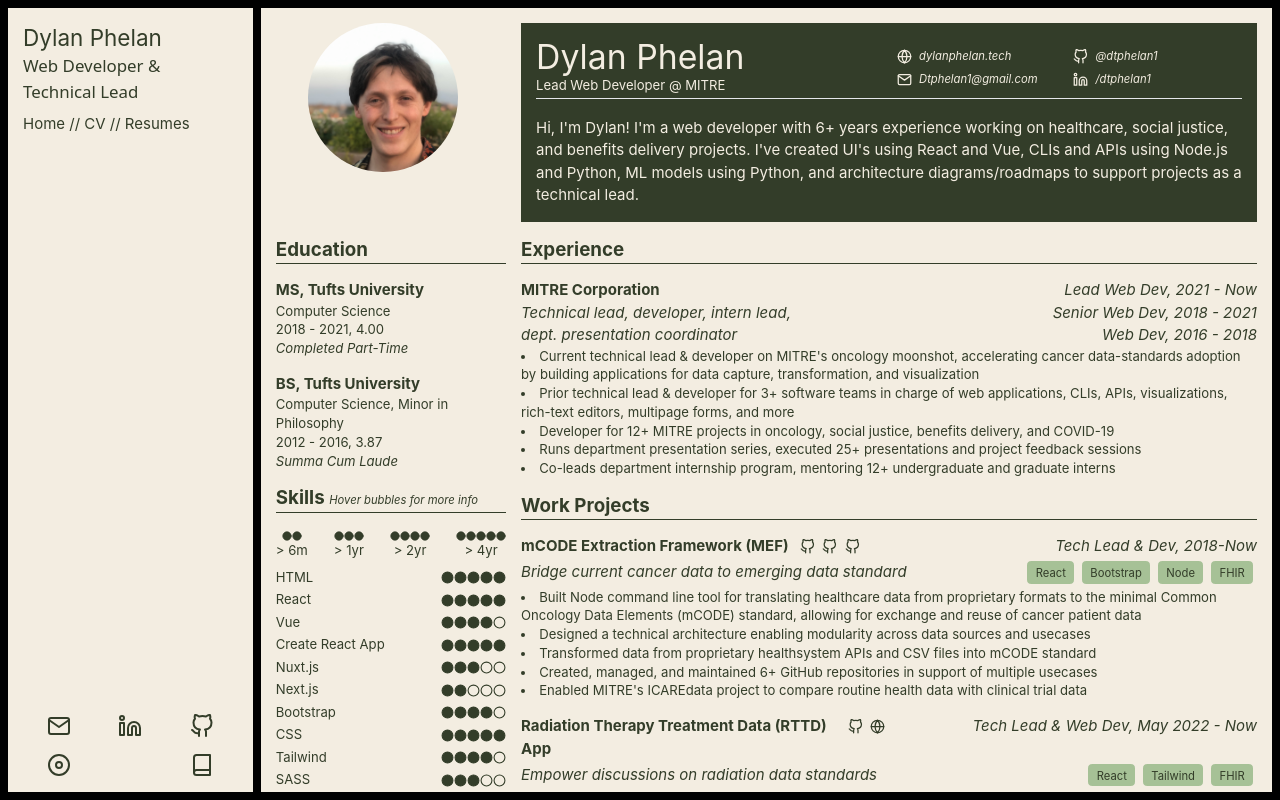
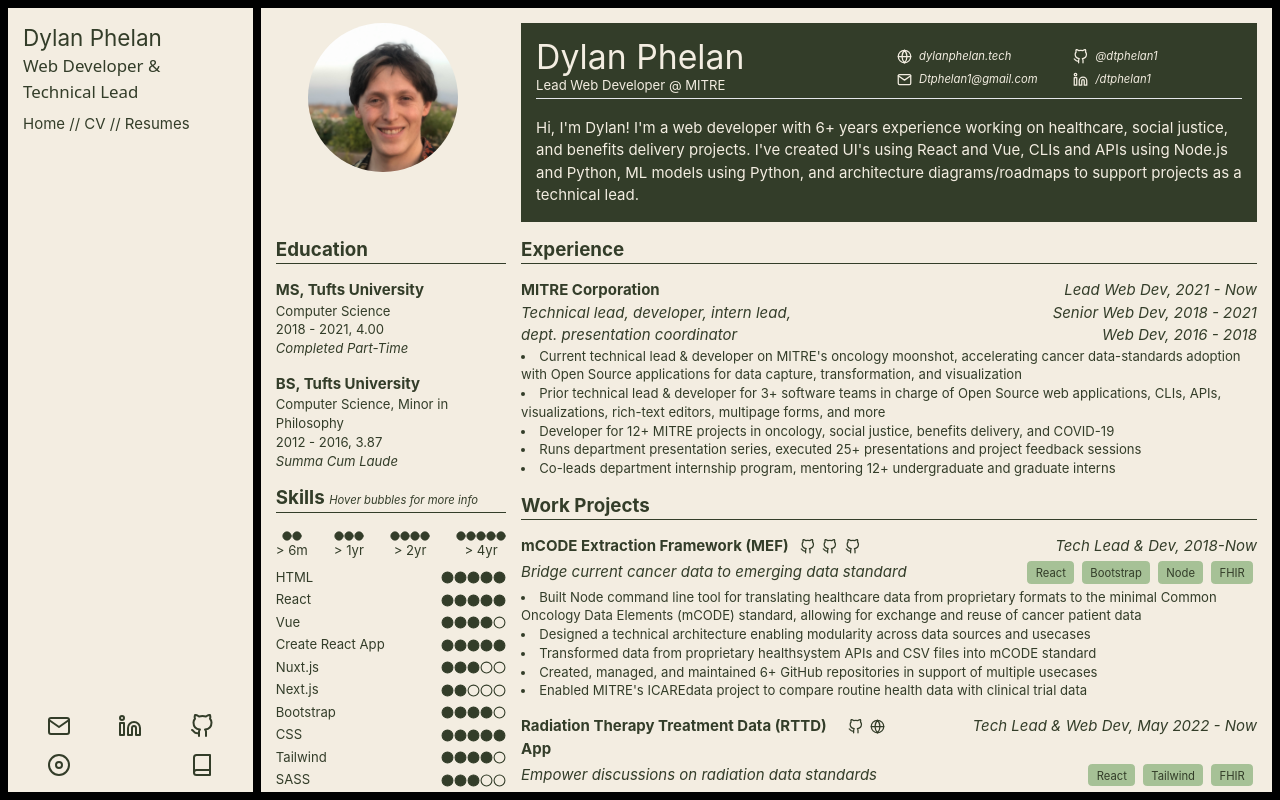
Before and after one commit to Dtphelan1/dtphelan1.github.io, a Next.js app: page /cv in a window 1280 px wide. Built offline with nearby package versions, Linux system fonts and the light colour scheme; some icons are missing.

Commit message:
copy changes to voting work and job exp

```diff
--- a/data/jobs.js
+++ b/data/jobs.js
@@ -19,8 +19,8 @@
     elevatorPitch:
       "Technical lead, developer, intern lead, dept. presentation coordinator",
     bullets: [
-      "Current technical lead & developer on MITRE's oncology moonshot, accelerating cancer data-standards adoption by building applications for data capture, transformation, and visualization",
-      "Prior technical lead & developer for 3+ software teams in charge of web applications, CLIs, APIs, visualizations, rich-text editors, multipage forms, and more",
+      "Current technical lead & developer on MITRE's oncology moonshot, accelerating cancer data-standards adoption with Open Source applications for data capture, transformation, and visualization",
+      "Prior technical lead & developer for 3+ software teams in charge of Open Source web applications, CLIs, APIs, visualizations, rich-text editors, multipage forms, and more",
       "Developer for 12+ MITRE projects in oncology, social justice, benefits delivery, and COVID-19",
       "Runs department presentation series, executed 25+ presentations and project feedback sessions",
       "Co-leads department internship program, mentoring 12+ undergraduate and graduate interns",
--- a/data/projects.js
+++ b/data/projects.js
@@ -381,8 +381,7 @@
         Icon: GitHub,
       },
     ],
-    elevatorPitch:
-      "Use graph theory and simulations to identify gerrymandering",
+    elevatorPitch: "Use graph theory & simulations to identify gerrymandering",
     bullets: [
       "Used markov chain monte carlo simulation to quantify how likely a voting district was gerrymandered",
       // "Implemented Tufts MGGG lab's ReCombination algorithm using Python to generate district maps",
```
